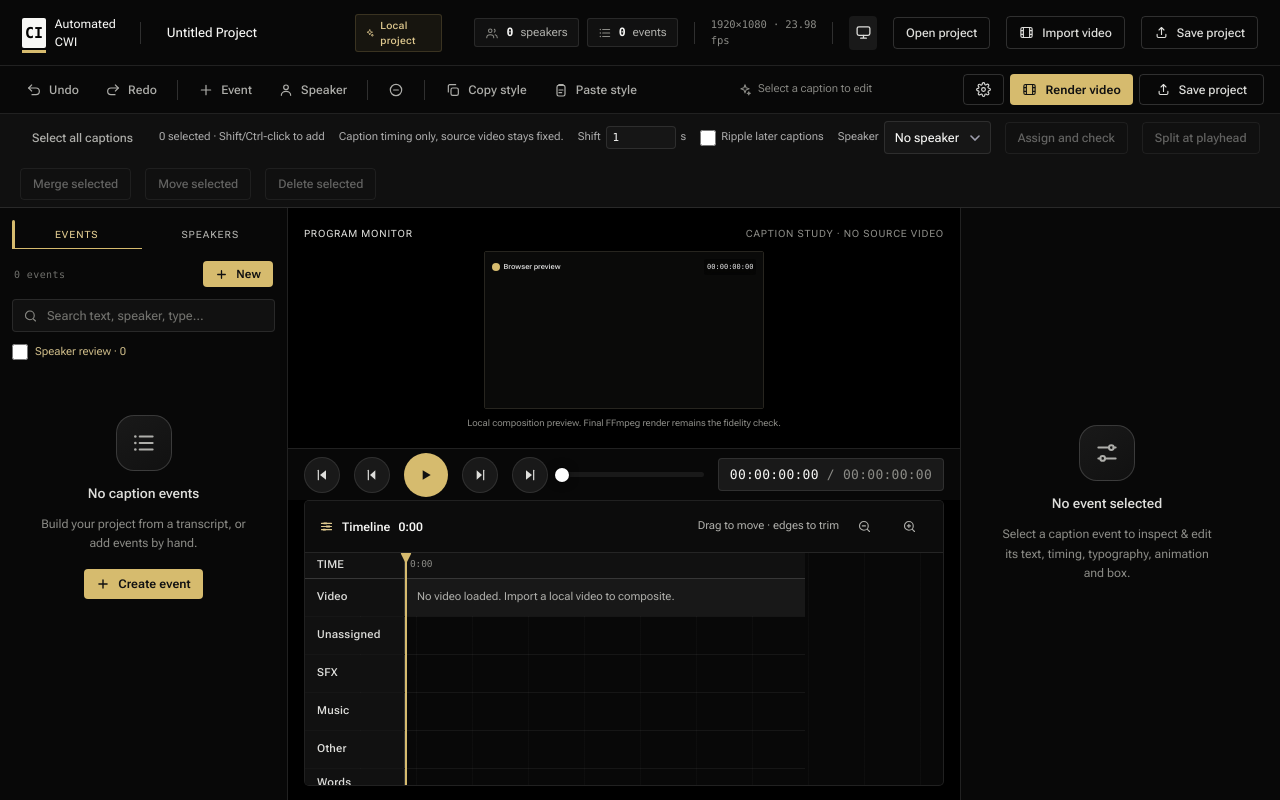
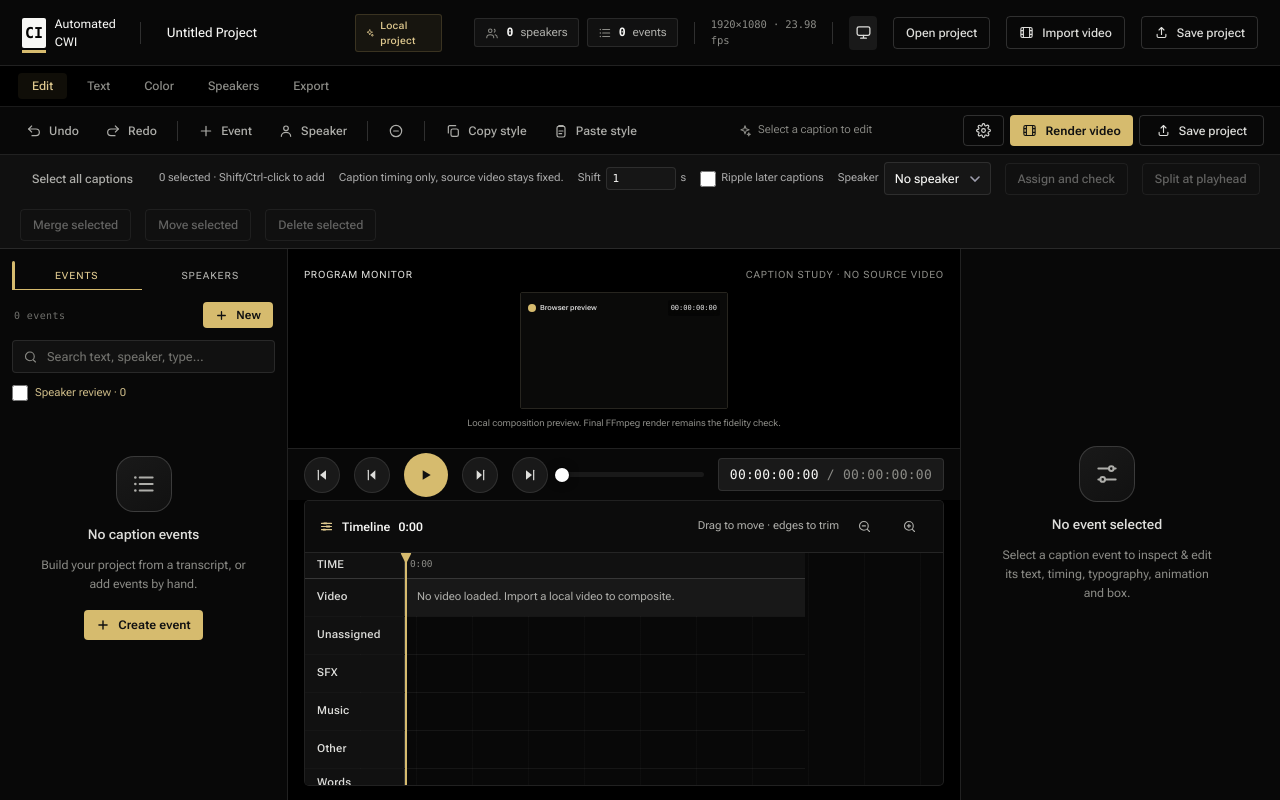
Before and after one commit to AnonymousCoderArtist/Caption_With_Intention_v2, a React (Vite) app in the folder frontend/editor/: page / in a window 1280 px wide. Both pictures are taken after a click on the button "New project". Built offline with nearby package versions, Linux system fonts and the light colour scheme.

Commit message:
feat(M7): add focused editor workspace tabs
Co-authored-by: Instinct Agent <agent@instinct.com>

```diff
--- a/frontend/editor/src/App.tsx
+++ b/frontend/editor/src/App.tsx
@@ -83,6 +83,7 @@ export function App() {
   const [project, setProject] = useState<Project | null>(null);
   const [projectName, setProjectName] = useState("Untitled Project");
   const [mobilePanel, setMobilePanel] = useState<'events'|'preview'|'properties'>('preview');
+  const [workspace,setWorkspace]=useState('Edit');
   const [activePanel, setActivePanel] = useState<ActivePanel>("events");
   const [selectedEventId, setSelectedEventId] = useState<string | null>(null);
   const [selectedIds,setSelectedIds]=useState<string[]>([]);
@@ -177,7 +178,7 @@ export function App() {
         sessionVersion.current++; clientRef.current = new DemoClient(emptyProject()); setSource('demo');
         setSelectedEventId(null); setSelectedIds([]); setTime(0); setPlaying(false);
         setMediaUrl(null); setSourceFile(null); setMediaName(''); setMediaDuration(null);
-        setShowProjectSettings(false);setShowRender(false); clipboardRef.current = null; auditionEnd.current=null;
+        setWorkspace('Edit');setShowProjectSettings(false);setShowRender(false); clipboardRef.current = null; auditionEnd.current=null;
       }
       const c = await ensureClient();
       const version=sessionVersion.current;
@@ -218,7 +219,7 @@ export function App() {
       clientRef.current = new DemoClient(data); setSource('demo'); setProject(data);
       setProjectName(data.project_name); setSelectedEventId(null); setSelectedIds([]); setTime(0); setPlaying(false); setStarted(true);
       setMediaUrl(null); setSourceFile(null); setMediaName(''); setMediaDuration(null);
-      setShowProjectSettings(false);setShowRender(false);clipboardRef.current=null;auditionEnd.current=null;
+      setWorkspace('Edit');setShowProjectSettings(false);setShowRender(false);clipboardRef.current=null;auditionEnd.current=null;
       showToast('Project opened locally. Import its video separately.');
     } catch (error) { showToast(error instanceof Error ? error.message : 'Could not open project.', 'error'); }
   };
@@ -438,7 +439,7 @@ export function App() {
   }
 
   return (
-    <div className="app-shell" ref={shellRef} data-mobile-panel={mobilePanel}>
+    <div className="app-shell" ref={shellRef} data-mobile-panel={mobilePanel} data-workspace={workspace}>
       <input ref={projectInputRef} type="file" accept=".json" hidden aria-label="Open project JSON" onChange={e => {const f=e.target.files?.[0];if(f)void importProject(f);e.target.value='';}} />
       {saveError && <div className="save-warning" role="alert">Browser storage is full or unavailable. Save project JSON to keep your changes.</div>}
       <TopBar
@@ -455,6 +456,7 @@ export function App() {
         onExit={() => {if(renderActive.current){showToast('Finish or cancel the active render before leaving the editor.', 'error');return;} setPlaying(false); setStarted(false); }}
       />
 
+      <nav className="workspace-tabs" aria-label="Editor workspaces">{['Edit','Text','Color','Speakers','Export'].map(tab=><button key={tab} aria-pressed={workspace===tab} onClick={()=>{setWorkspace(tab);if(tab==='Speakers')setActivePanel('speakers');if(tab==='Text'||tab==='Edit')setActivePanel('events');if(tab==='Export')setShowRender(true);else if(!renderActive.current)setShowRender(false);}}>{tab}</button>)}</nav>
       <Toolbar
         onUndo={undo}
         onRedo={redo}
@@ -553,7 +555,7 @@ export function App() {
             onStep={step}
             onSkip={skip}
           />
-          <div style={{ flexShrink: 0, height: 300, padding: "0 16px 14px" }}>
+          <div className="timeline-area" style={{ flexShrink: 0, height: 300, padding: "0 16px 14px" }}>
             <Timeline key={sessionVersion.current}
               project={project}
               selectedEventId={selectedEventId}
--- a/frontend/editor/src/styles/global.css
+++ b/frontend/editor/src/styles/global.css
@@ -2087,3 +2087,16 @@ button:focus-visible, [role="button"]:focus-visible, [role="slider"]:focus-visib
  .monitor-rec {font-size:7px;letter-spacing:0;gap:4px;}
  .monitor-tc {font-size:7px;padding:3px;}
 }
+
+.workspace-tabs {display:flex;gap:6px;align-items:center;padding:7px 18px;border-bottom:1px solid var(--border);flex-shrink:0;}
+.workspace-tabs button {background:transparent;color:var(--text-400);border:none;padding:6px 14px;}
+.workspace-tabs button[aria-pressed="true"] {color:var(--accent-text);background:var(--accent-softer);}
+
+.app-shell[data-workspace="Text"] .timeline-area{height:180px!important;}
+.app-shell[data-workspace="Color"] .sidebar,.app-shell[data-workspace="Color"] .inspector{display:none;}
+.app-shell[data-workspace="Color"] .timeline-area{height:190px!important;}
+
+.app-shell[data-workspace="Speakers"] .inspector{display:none;}
+.app-shell[data-workspace="Export"] .sidebar,.app-shell[data-workspace="Export"] .inspector{opacity:.45;}
+
+@media(max-width:700px){.workspace-tabs{overflow-x:auto;padding:6px;gap:2px;}.workspace-tabs button{padding:6px 9px;}}
```
Also changed, not shown: 1 other file (tests, documents, lock files or other folders).
